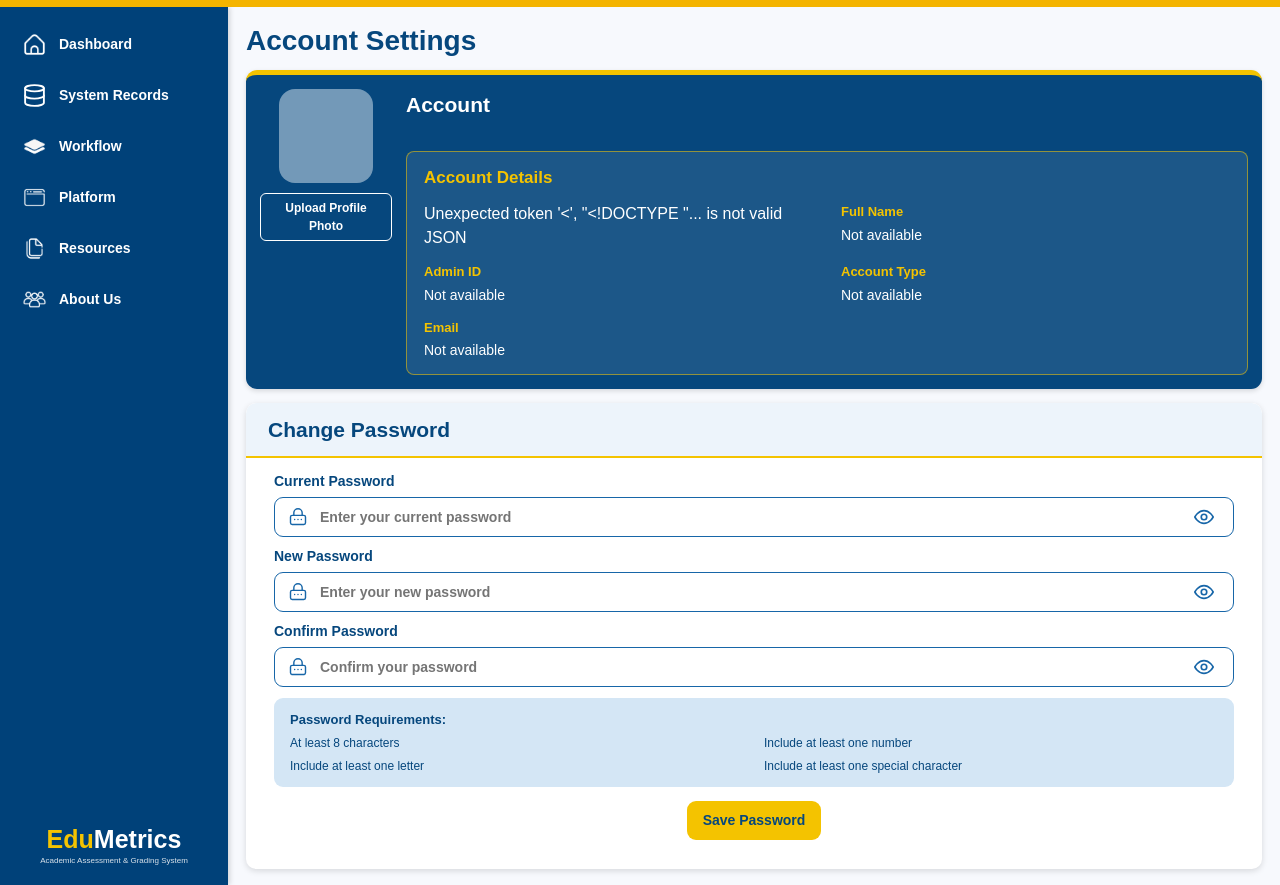
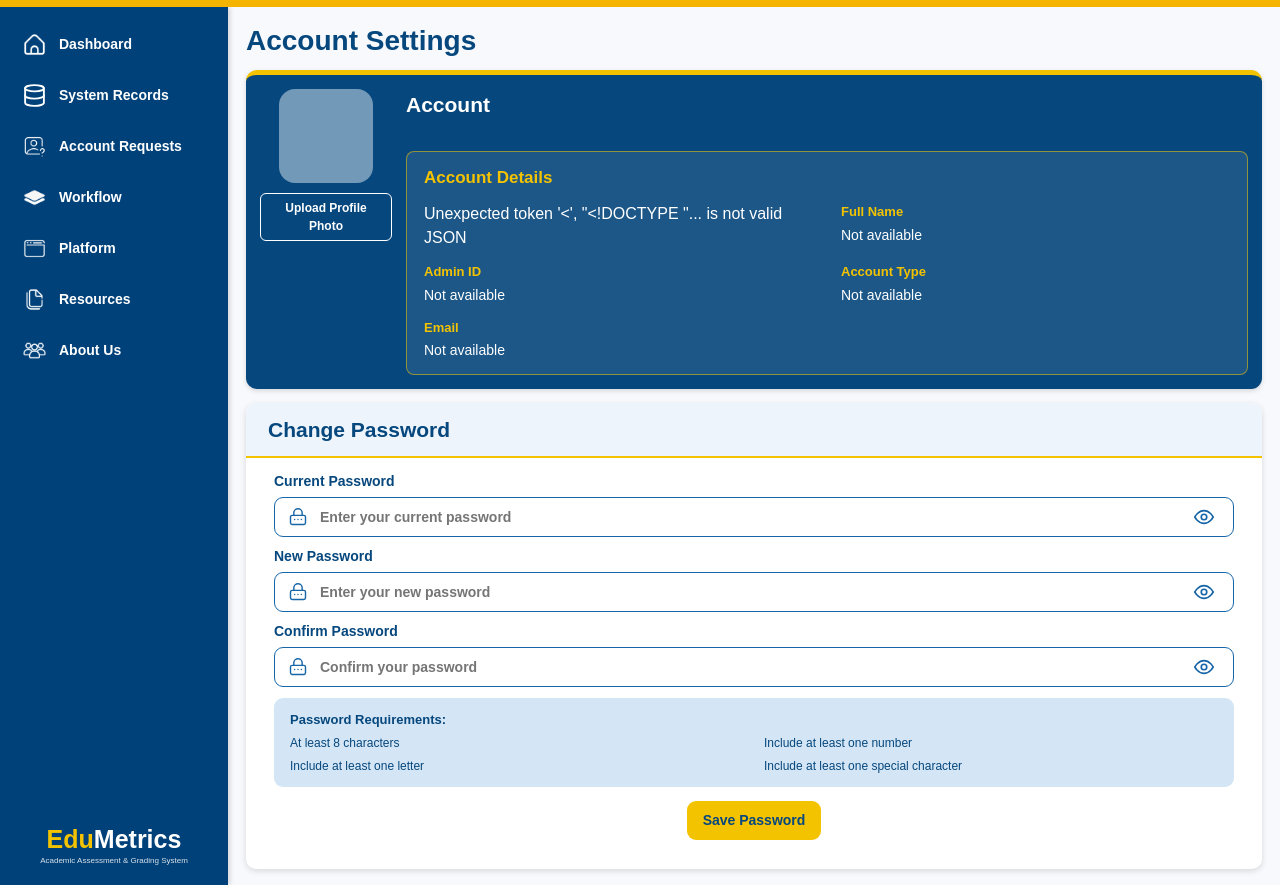
Before and after one commit to Markchives/Software-Design---OBTL, a Flask app: template Templates/main/account-settings.html in a window 1280 px wide. Shown: the part 88-973 px from the top of the page. Run offline with Flask 3, Linux system fonts and the light colour scheme; the template is opened without the code that fills it: most values are stand-ins (such as "Sample title", 1, 10 or a date in 2020); parts of the project's set-up code (start-up, migrations or seed data) failed here and were passed over.

Commit message:
UPDATED NA

```diff
--- a/Templates/main/account-settings.html
+++ b/Templates/main/account-settings.html
@@ -50,6 +50,7 @@
 <a class="so-nav-item" href="../main/about us.html"><span class="so-nav-icon so-nav-image-wrap"><img alt="" class="so-nav-image" src="../../Static/images/sidebar/au-white.png"/></span><span>About Us</span></a>
 </nav></template><template id="nav-template-dept-head"><nav aria-label="Department Head navigation" class="so-nav">
 <a aria-current="page" class="so-nav-item sd-active" href="dashboard.html"><span class="so-nav-icon so-nav-image-wrap"><img alt="" class="so-nav-image" src="../../Static/images/sidebar/home-white.png"/></span><span>Dashboard</span></a>
+<a class="so-nav-item" href="/account-approvals.html?role=dept-head"><span class="so-nav-icon so-nav-image-wrap"><img alt="" class="so-nav-image" src="../../Static/images/sidebar/acreq.png"/></span><span>Account Requests</span></a>
 <a class="so-nav-item" href="../main/platform.html"><span class="so-nav-icon so-nav-image-wrap"><img alt="" class="so-nav-image" src="../../Static/images/sidebar/pl-white.png"/></span><span>Platform</span></a>
 <div class="so-nav-group">
 <details><summary class="so-nav-item so-products" style="cursor:pointer;list-style:none"><span class="so-nav-icon so-nav-image-wrap"><img alt="" class="so-nav-image" src="../../Static/images/sidebar/ws-white.png"/></span><span>Workflow</span></summary>
@@ -83,6 +84,7 @@
 <nav aria-label="Administrator navigation" class="so-nav">
 <a class="so-nav-item" href="../requirement 2/cm-admin.html"><span class="so-nav-icon so-nav-image-wrap"><img alt="" class="so-nav-image" src="../../Static/images/sidebar/home-white.png"/></span><span>Dashboard</span></a>
 <a class="so-nav-item" href="../requirement 7/gl-admin.html"><span class="so-nav-icon so-nav-image-wrap"><svg aria-hidden="true" class="so-nav-image" width="20" height="20" viewBox="0 0 24 24" fill="none" stroke="currentColor" stroke-width="1.8" stroke-linecap="round" stroke-linejoin="round"><ellipse cx="12" cy="5" rx="9" ry="3"/><path d="M3 5v14c0 1.66 4.03 3 9 3s9-1.34 9-3V5"/><path d="M3 12c0 1.66 4.03 3 9 3s9-1.34 9-3"/></svg></span><span>System Records</span></a>
+<a class="so-nav-item" href="/account-approvals.html?role=admin"><span class="so-nav-icon so-nav-image-wrap"><img alt="" class="so-nav-image" src="../../Static/images/sidebar/acreq.png"/></span><span>Account Requests</span></a>
 <div class="so-nav-group"><details><summary class="so-nav-item so-products"><span class="so-nav-icon" so-nav-image-wrap"=""><img alt="" class="so-nav-image" src="../../Static/images/sidebar/ws-white.png"/></span><span>Workflow</span></summary><div class="so-subnav">
 <a class="" href="../requirement 4/ra-admin.html">Raw Entry</a><a class="" href="../requirement 5/ac-admin.html">Attainment Calculation</a><a class="" href="../requirement 6/cqi-admin.html">CQI Action Planning</a><a class="" href="../requirement 8/rp-admin.html">Compliance Report</a>
 </div></details></div>
--- a/note.txt
+++ b/note.txt
@@ -14,3 +14,4 @@
 NEW UPDATE! OKAY NA STUDENT OUTCOME FOR BOTH FACULTY AND STUDENT, PERO SA SIZING/HEADER NG SO IS NOT FINAL PA
 NEW UPDATE! OKAY NA STUDENT OUTCOME FOR BOTH FACULTY AND STUDENT, PERO SA SIZING/HEADER NG SO IS NOT FINAL PA
 NEW UPDATE! OKAY NA STUDENT OUTCOME FOR BOTH FACULTY AND STUDENT, PERO SA SIZING/HEADER NG SO IS NOT FINAL PA
+NEW UPDATE! OKAY NA STUDENT OUTCOME FOR BOTH FACULTY AND STUDENT, PERO SA SIZING/HEADER NG SO IS NOT FINAL PA
```
